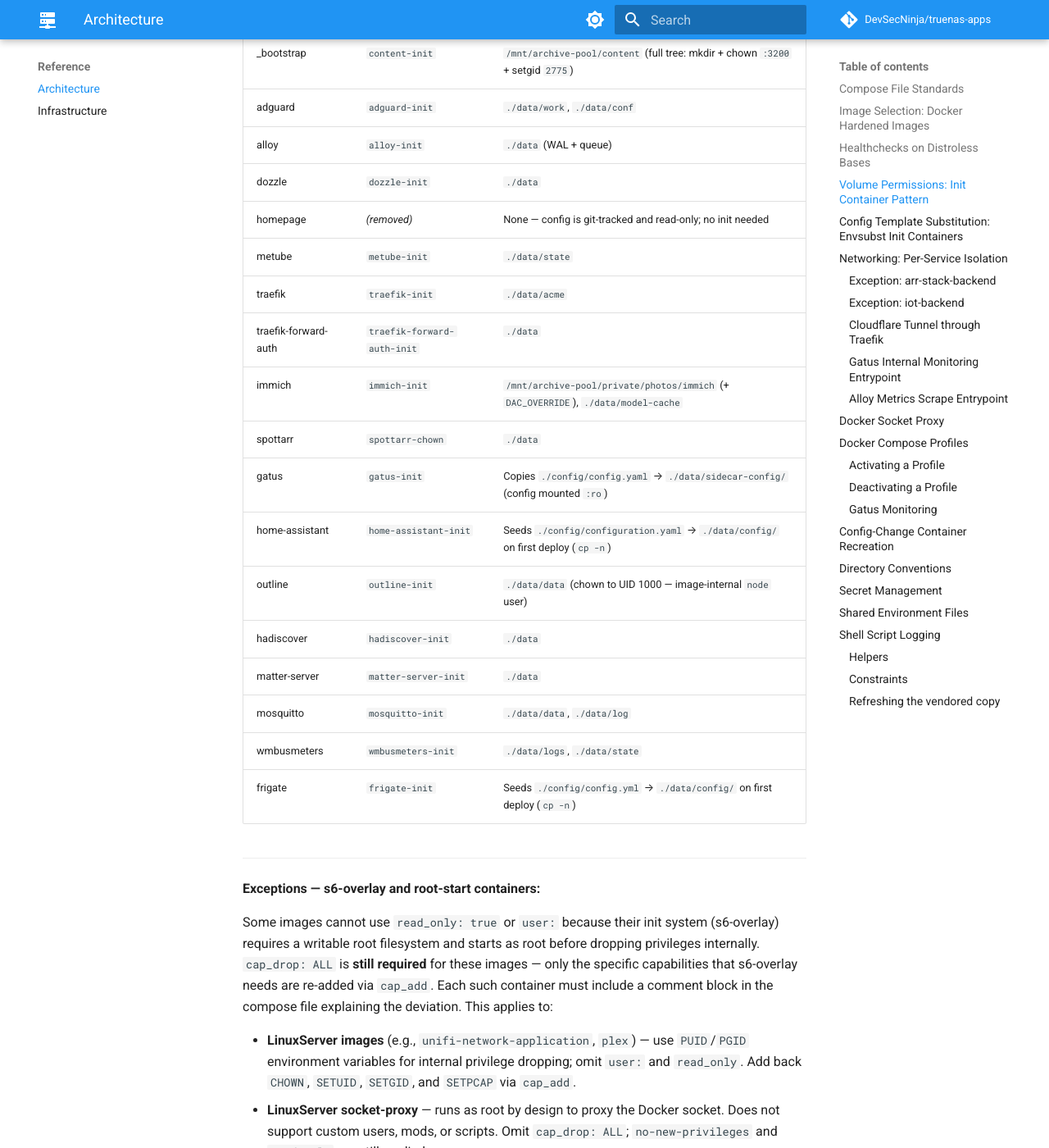
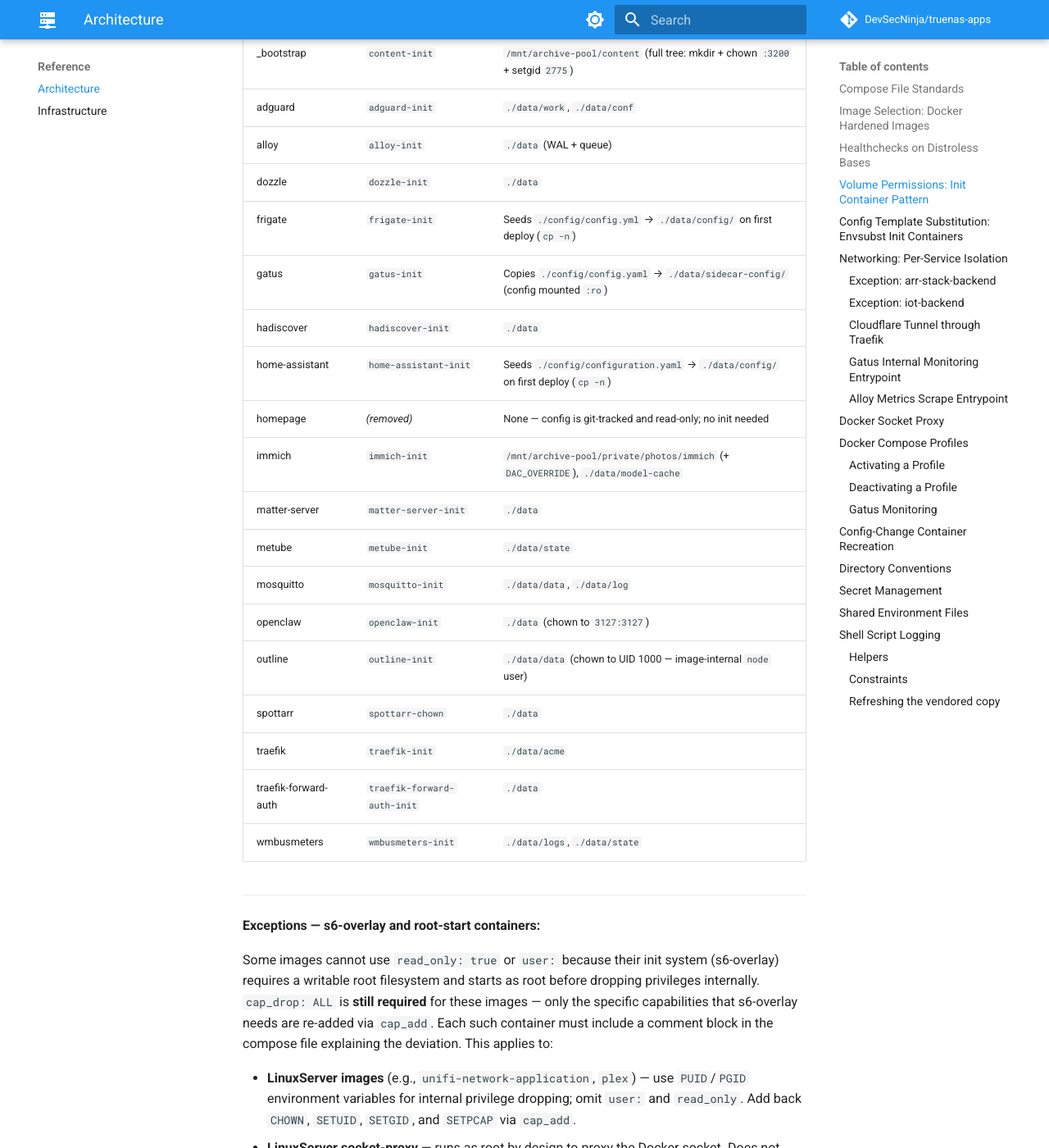
Before and after one commit to DevSecNinja/truenas-apps, an MkDocs documentation site: the page built from docs/ARCHITECTURE.md, in a window 1280 px wide and 1400 px high, scrolled down 5365 px. Shown: the whole window at 82% size. Built offline with MkDocs 1.6.1 and Material for MkDocs 9.7.7, drawn with Linux system fonts in a browser that asks for light colours; comment, search, counter and statistics services are not loaded.

Commit message:
feat(openclaw): add containerized service (#335)
Co-authored-by: copilot-swe-agent[bot] <198982749+Copilot@users.noreply.github.com>
Co-authored-by: DevSecNinja <14926452+DevSecNinja@users.noreply.github.com>

```diff
--- a/docs/ARCHITECTURE.md
+++ b/docs/ARCHITECTURE.md
@@ -162,20 +162,21 @@ For services that only chown runtime-only paths (named Docker volumes, `./data/`
 | adguard              | `adguard-init`              | `./data/work`, `./data/conf`                                                       |
 | alloy                | `alloy-init`                | `./data` (WAL + queue)                                                             |
 | dozzle               | `dozzle-init`               | `./data`                                                                           |
+| frigate              | `frigate-init`              | Seeds `./config/config.yml` → `./data/config/` on first deploy (`cp -n`)           |
+| gatus                | `gatus-init`                | Copies `./config/config.yaml` → `./data/sidecar-config/` (config mounted `:ro`)    |
+| hadiscover           | `hadiscover-init`           | `./data`                                                                           |
+| home-assistant       | `home-assistant-init`       | Seeds `./config/configuration.yaml` → `./data/config/` on first deploy (`cp -n`)   |
 | homepage             | _(removed)_                 | None — config is git-tracked and read-only; no init needed                         |
+| immich               | `immich-init`               | `/mnt/archive-pool/private/photos/immich` (+ `DAC_OVERRIDE`), `./data/model-cache` |
+| matter-server        | `matter-server-init`        | `./data`                                                                           |
 | metube               | `metube-init`               | `./data/state`                                                                     |
+| mosquitto            | `mosquitto-init`            | `./data/data`, `./data/log`                                                        |
+| openclaw             | `openclaw-init`             | `./data` (chown to `3127:3127`)                                                    |
+| outline              | `outline-init`              | `./data/data` (chown to UID 1000 — image-internal `node` user)                     |
+| spottarr             | `spottarr-chown`            | `./data`                                                                           |
 | traefik              | `traefik-init`              | `./data/acme`                                                                      |
 | traefik-forward-auth | `traefik-forward-auth-init` | `./data`                                                                           |
-| immich               | `immich-init`               | `/mnt/archive-pool/private/photos/immich` (+ `DAC_OVERRIDE`), `./data/model-cache` |
-| spottarr             | `spottarr-chown`            | `./data`                                                                           |
-| gatus                | `gatus-init`                | Copies `./config/config.yaml` → `./data/sidecar-config/` (config mounted `:ro`)    |
-| home-assistant       | `home-assistant-init`       | Seeds `./config/configuration.yaml` → `./data/config/` on first deploy (`cp -n`)   |
-| outline              | `outline-init`              | `./data/data` (chown to UID 1000 — image-internal `node` user)                     |
-| hadiscover           | `hadiscover-init`           | `./data`                                                                           |
-| matter-server        | `matter-server-init`        | `./data`                                                                           |
-| mosquitto            | `mosquitto-init`            | `./data/data`, `./data/log`                                                        |
 | wmbusmeters          | `wmbusmeters-init`          | `./data/logs`, `./data/state`                                                      |
-| frigate              | `frigate-init`              | Seeds `./config/config.yml` → `./data/config/` on first deploy (`cp -n`)           |
 
 ---
 
--- a/mkdocs.yml
+++ b/mkdocs.yml
@@ -89,6 +89,7 @@ nav:
       - Matter Server: services/matter-server.md
       - MeTube: services/metube.md
       - Mosquitto: services/mosquitto.md
+      - OpenClaw: services/openclaw.md
       - Outline: services/outline.md
       - Plex: services/plex.md
       - Prowlarr: services/prowlarr.md
```
Also changed, not shown: README.md (+3 -1 lines), docs/INFRASTRUCTURE.md (+1 -0 lines), docs/index.md (+1 -0 lines), docs/services/openclaw.md (added, +1 -0 lines), services/openclaw/README.md (added, +63 -0 lines), 4 other files.
